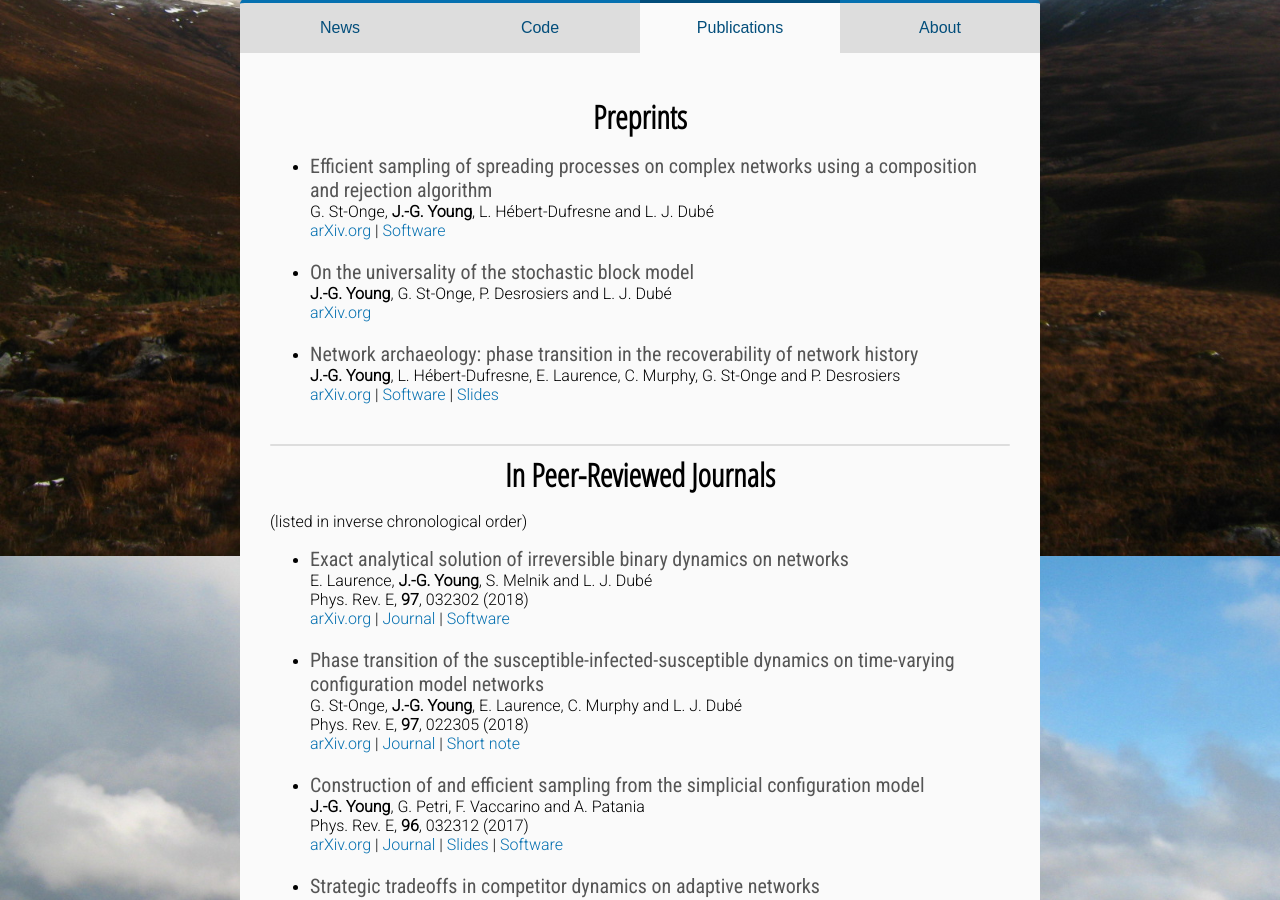
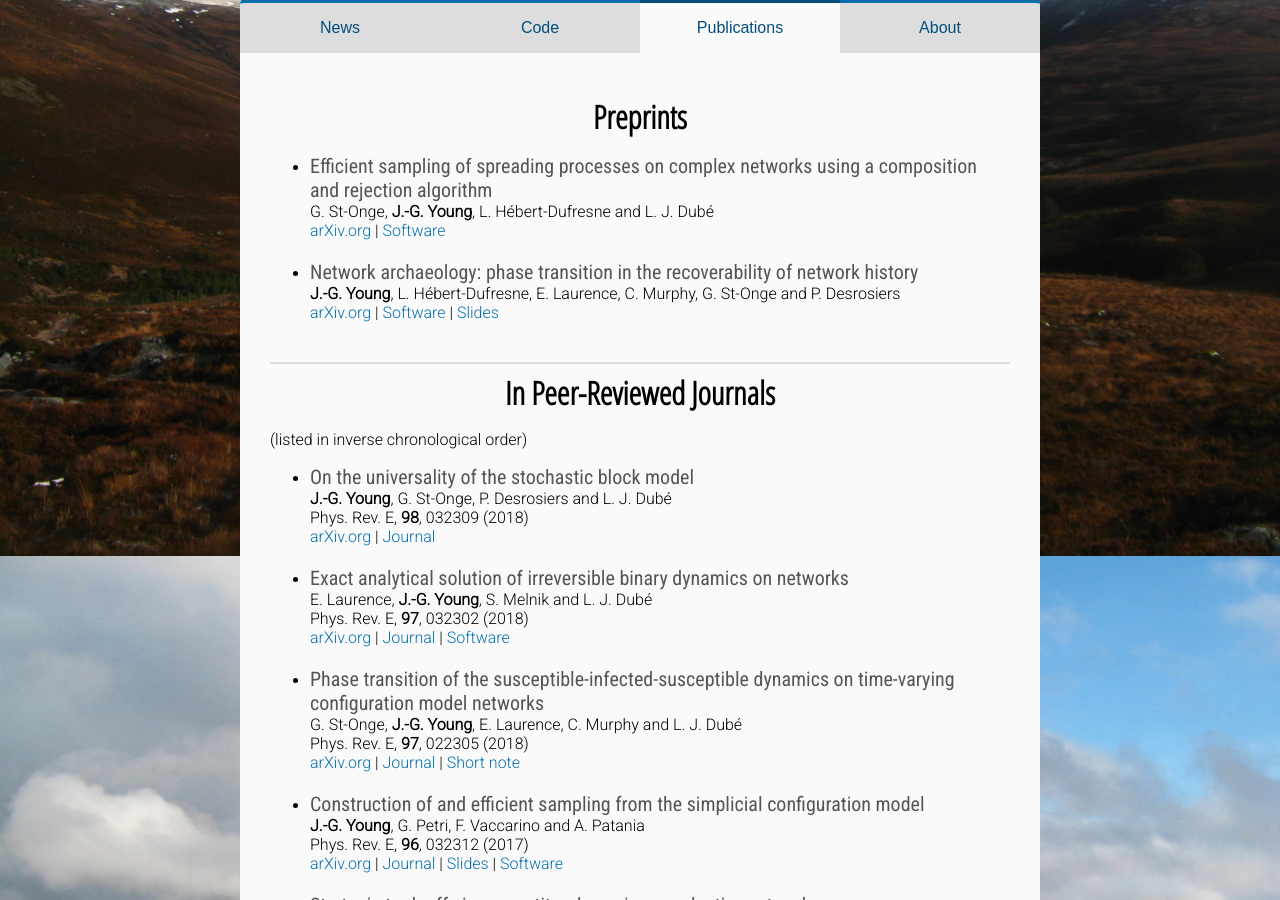
Before and after one commit to jg-you/jg-you.github.io, a Jekyll site: the page built from publications.md, in a window 1280 px wide and 900 px high, scrolled down 404 px. Built offline with Jekyll 4.4.1, drawn with Linux system fonts in a browser that asks for light colours; some web fonts are replaced; comment, search, counter and statistics services are not loaded; part of the change alters nothing that is shown.

Commit message:
Universality of MPE in PRE

```diff
--- a/publications.md
+++ b/publications.md
@@ -11,10 +11,6 @@ G. St-Onge, **J.-G. Young**, L. Hébert-Dufresne and L. J. Dubé<br/>
 [arXiv.org](https://arxiv.org/abs/1808.05859) | [Software](https://github.com/gstonge/spreading_CR)
 
 
-* <span class="pub-title">On the universality of the stochastic block model</span><br/>
-**J.-G. Young**, G. St-Onge, P. Desrosiers and L. J. Dubé<br/>
-[arXiv.org](http://arxiv.org/abs/1806.04214)
-
 * <span class="pub-title">Network archaeology: phase transition in the recoverability of network history</span><br/>
 **J.-G. Young**, L. Hébert-Dufresne, E. Laurence, C. Murphy, G. St-Onge and P. Desrosiers<br/>
 [arXiv.org](https://arxiv.org/abs/1803.09191) | [Software](https://github.com/jg-you/network-archaeology) | [Slides](https://speakerdeck.com/jgyou/network-archaeology-phase-transition-in-the-recoverability-of-network-history)
@@ -26,6 +22,11 @@ G. St-Onge, **J.-G. Young**, L. Hébert-Dufresne and L. J. Dubé<br/>
 ## In Peer-Reviewed Journals
 
 <p>(listed in inverse chronological order)</p>
+
+* <span class="pub-title">On the universality of the stochastic block model</span><br/>
+**J.-G. Young**, G. St-Onge, P. Desrosiers and L. J. Dubé<br/>
+Phys. Rev. E, **98**, 032309 (2018)<br/>
+[arXiv.org](http://arxiv.org/abs/1806.04214) | [Journal](https://doi.org/10.1103/PhysRevE.98.032309)
 
 * <span class="pub-title">Exact analytical solution of irreversible binary dynamics on networks</span><br/>
 E. Laurence,  **J.-G. Young**, S. Melnik and L. J. Dubé<br/>
```
